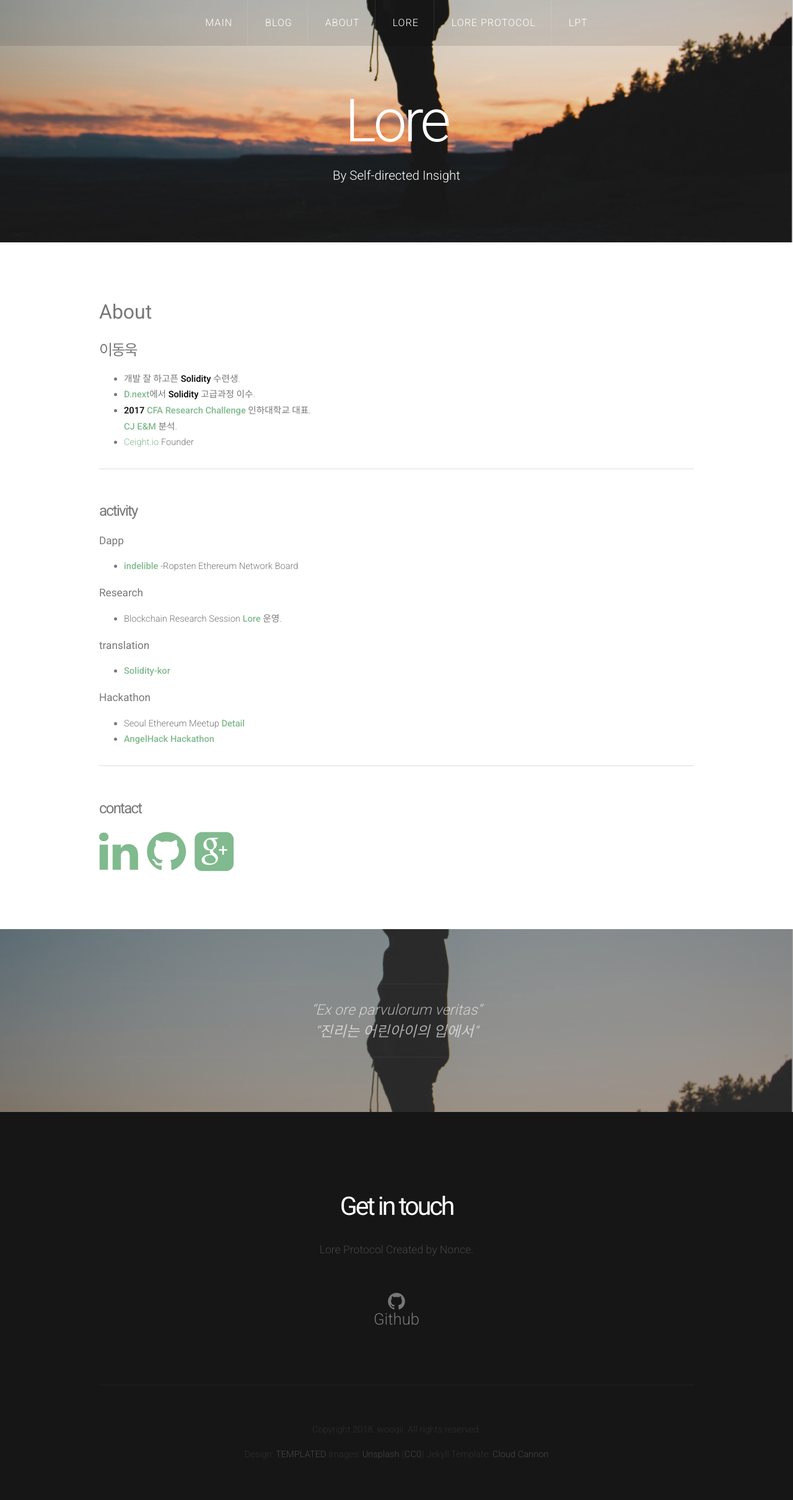
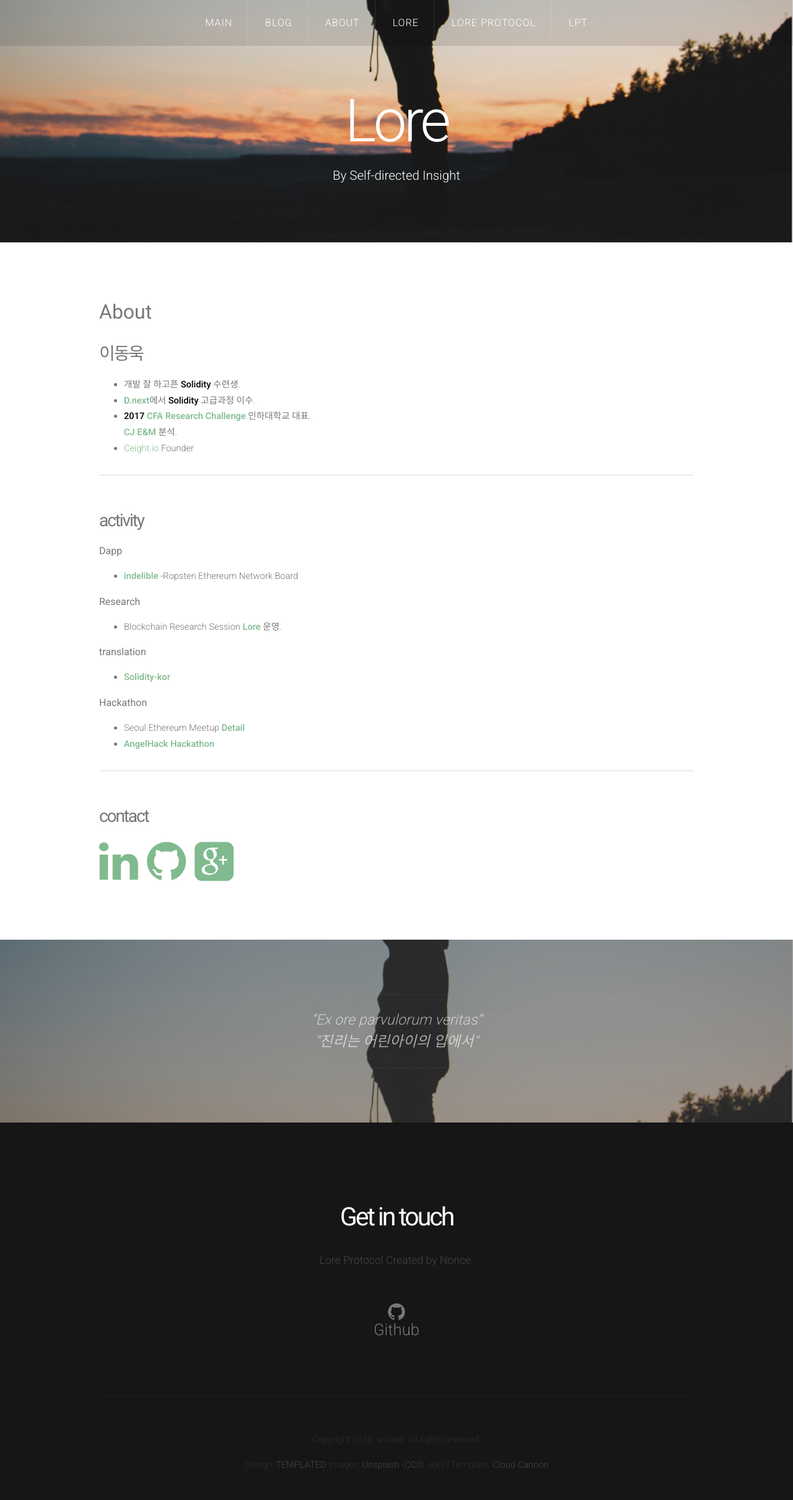
Before and after one commit to wooqii/wooqii.github.io, a Jekyll site: the page built from About/index.md, in a window 1280 px wide. Shown: the whole page at 62% size. Built offline with Jekyll 4.4.1, drawn with Linux system fonts in a browser that asks for light colours; nearby versions of some CDN libraries.

Commit message:
CSS h2, h3 설정
폰트사이즈, 자간 재설정

```diff
--- a/assets/css/style.css
+++ b/assets/css/style.css
@@ -42,8 +42,16 @@
 		h2
 		{
 			margin-bottom: 1rem;
-  			font-size: 1.5rem;
+  			font-size: 1.75rem;
 			letter-spacing: -0.075em;
+			line-height: 1.5em
+		}
+
+		h3
+		{
+			margin-bottom: 1rem;
+			font-size: 1rem;
+			letter-spacing: 0em;
 			line-height: 1.5em
 		}
 
```
Also changed, not shown: assets/css/style-mobile.css (+7 -1 lines).
